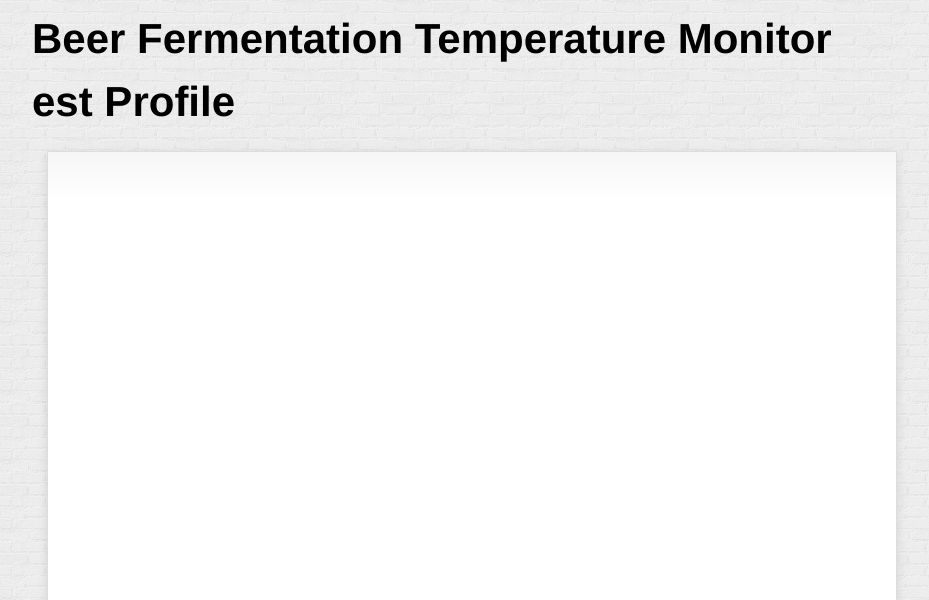
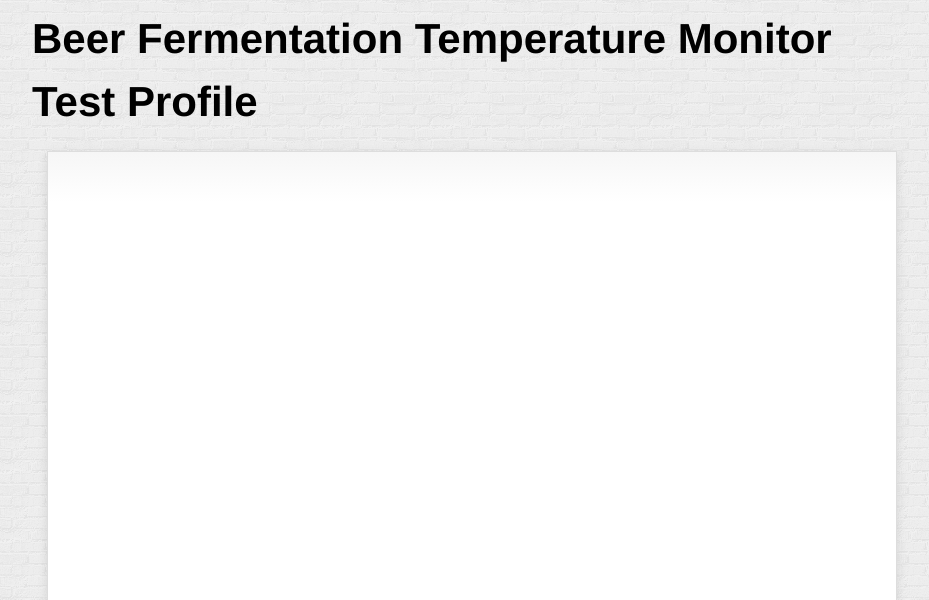
Before and after one commit to payoung/beer-app, a Flask app: template templates/main.html in a window 1280 px wide. Shown: the top 600 px of the page, without its empty margins (168-1097 px from the left). Run offline with Flask 2, Linux system fonts and the light colour scheme; the template is opened without the code that fills it, so the values that code supplies are empty; some libraries are stand-ins or nearby versions.

Commit message:
fixed a spelling error

```diff
--- a/templates/main.html
+++ b/templates/main.html
@@ -51,7 +51,7 @@
 
 	<div id="header">
 		<h2>Beer Fermentation Temperature Monitor</h2>
-		<h2>est Profile</h2>
+		<h2>Test Profile</h2>
 	</div>
 
 	<div id="content">
```
